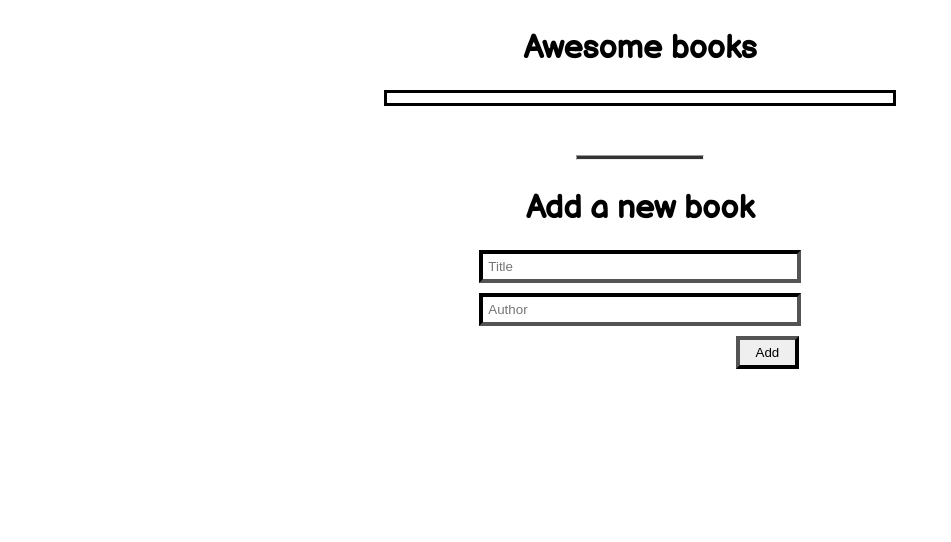
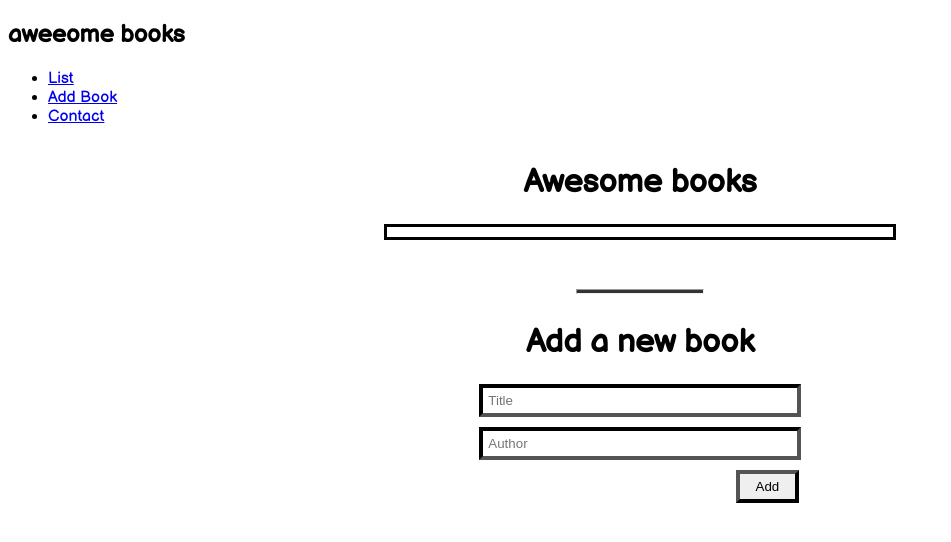
Before and after one commit to mutinhiri/AwesomeBooks, a website: page index.html in a window 1280 px wide. Shown: the whole page, without its empty margins (0-951 px from the left). Drawn offline with Linux system fonts and the light colour scheme.

Commit message:
Add nav element

```diff
--- a/index.html
+++ b/index.html
@@ -12,6 +12,16 @@
   </head>
 </head>
 <body>
+  <header>
+    <nav>
+      <h2>aweeome books</h2>
+      <ul>
+        <li><a href="#">List</a></li>
+        <li><a href="#add">Add Book</a></li>
+        <li><a href="#contact">Contact</a></li>
+      </ul>
+    </nav>
+  </header>
   <div class="full-content">
     <h1>Awesome books</h1>
 
```
